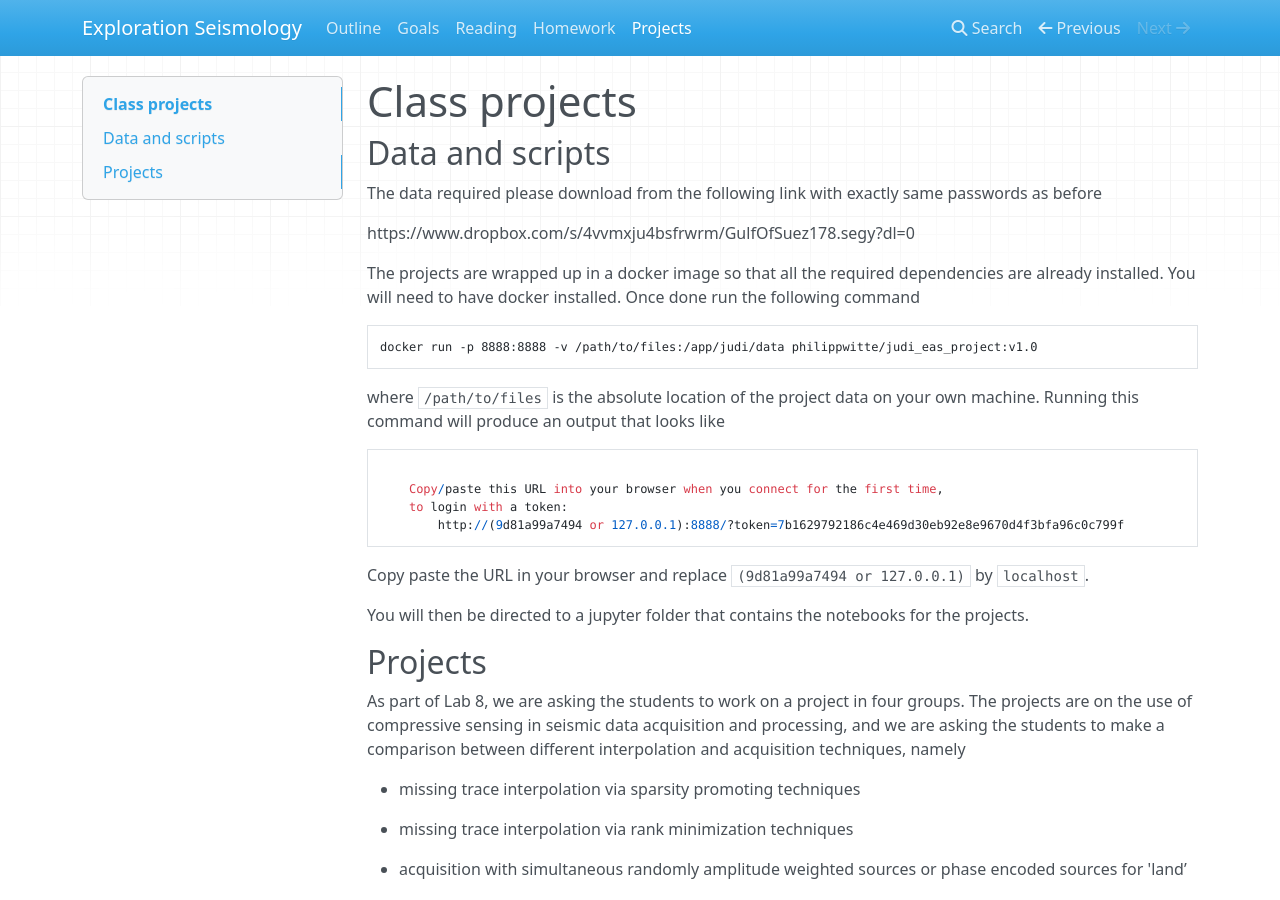
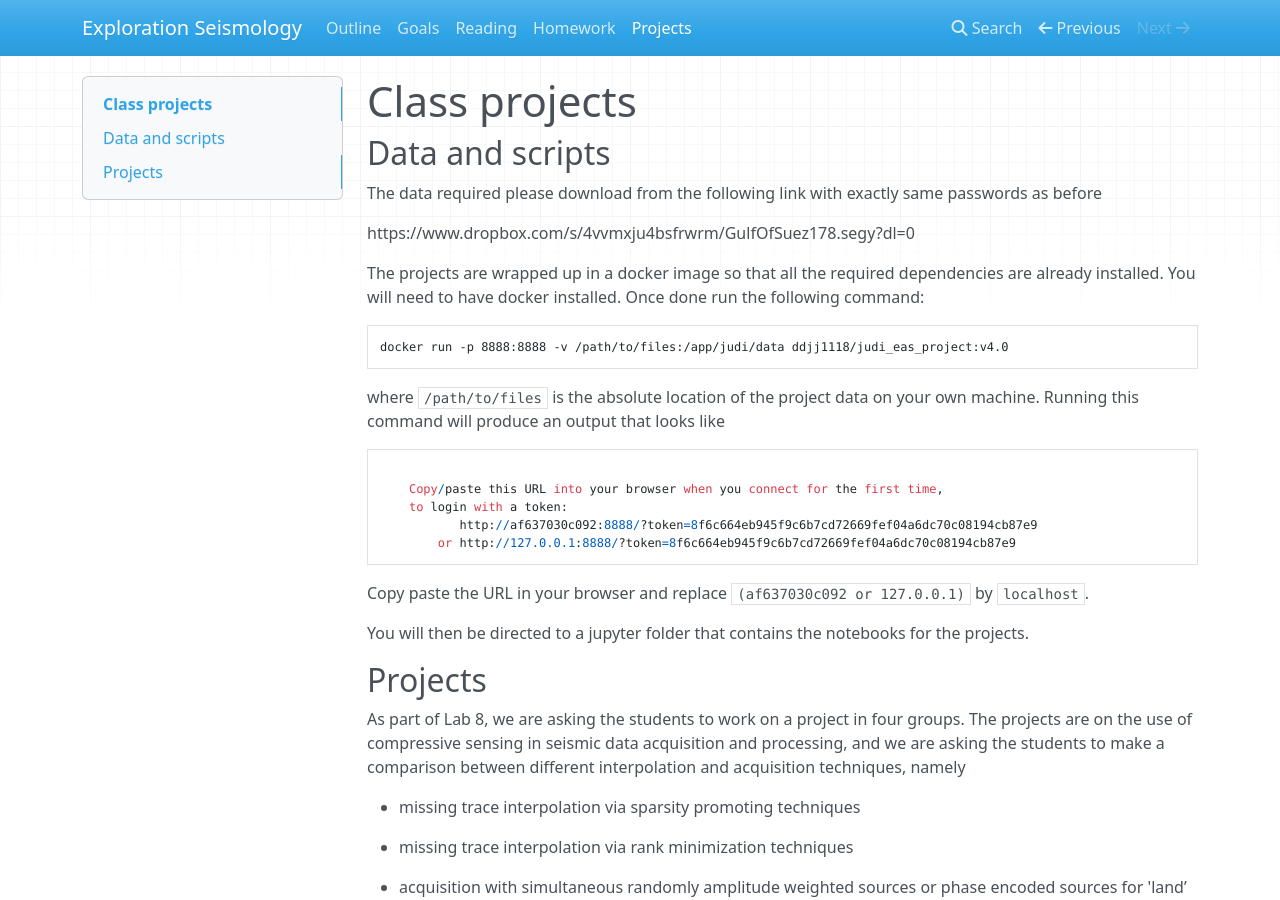
Before and after one commit to flexie/eas-4803-8803-ccs, an MkDocs documentation site: the page built from docs/project.md, in a window 1280 px wide and 900 px high. Built offline with MkDocs 1.6.1, drawn with Linux system fonts in a browser that asks for light colours; nearby versions of some CDN libraries; old or Windows-style settings are respelled for this version of MkDocs.

Commit message:
Update link information

````diff
--- a/docs/project.md
+++ b/docs/project.md
@@ -6,10 +6,10 @@ The data required please download from the following link with exactly same pass
 
 https://www.dropbox.com/s/4vvmxju4bsfrwrm/GulfOfSuez178.segy?dl=0
 
-The projects are wrapped up in a docker image so that all the required dependencies are already installed. You will need to have docker installed. Once done run the following command
+The projects are wrapped up in a docker image so that all the required dependencies are already installed. You will need to have docker installed. Once done run the following command:
 
 ```
-docker run -p 8888:8888 -v /path/to/files:/app/judi/data philippwitte/judi_eas_project:v1.0
+docker run -p 8888:8888 -v /path/to/files:/app/judi/data ddjj1118/judi_eas_project:v4.0
 ```
 
 where `/path/to/files` is the absolute location of the project data on your own machine. Running this command will produce an output that looks like
@@ -18,10 +18,11 @@ where `/path/to/files` is the absolute location of the project data on your own
 
     Copy/paste this URL into your browser when you connect for the first time,
     to login with a token:
-        http://(9d81a99a7494 or 127.0.0.1):8888/?token=7b1629792186c4e469d30eb92e8e9670d4f3bfa96c0c799f
+           http://af637030c092:8888/?token=8f6c664eb945f9c6b7cd72669fef04a6dc70c08194cb87e9
+        or http://127.0.0.1:8888/?token=8f6c664eb945f9c6b7cd72669fef04a6dc70c08194cb87e9
 ```
 
-Copy paste the URL in your browser and replace `(9d81a99a7494 or 127.0.0.1)` by `localhost`.
+Copy paste the URL in your browser and replace `(af637030c092 or 127.0.0.1)` by `localhost`.
 
 You will then be directed to a jupyter folder that contains the notebooks for the projects.
 
````
